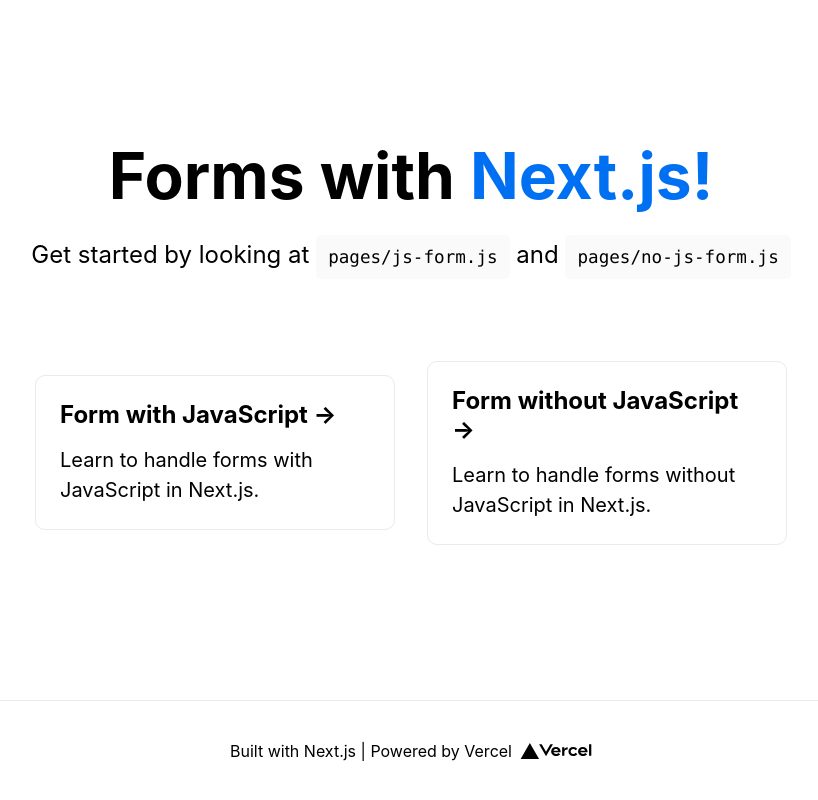
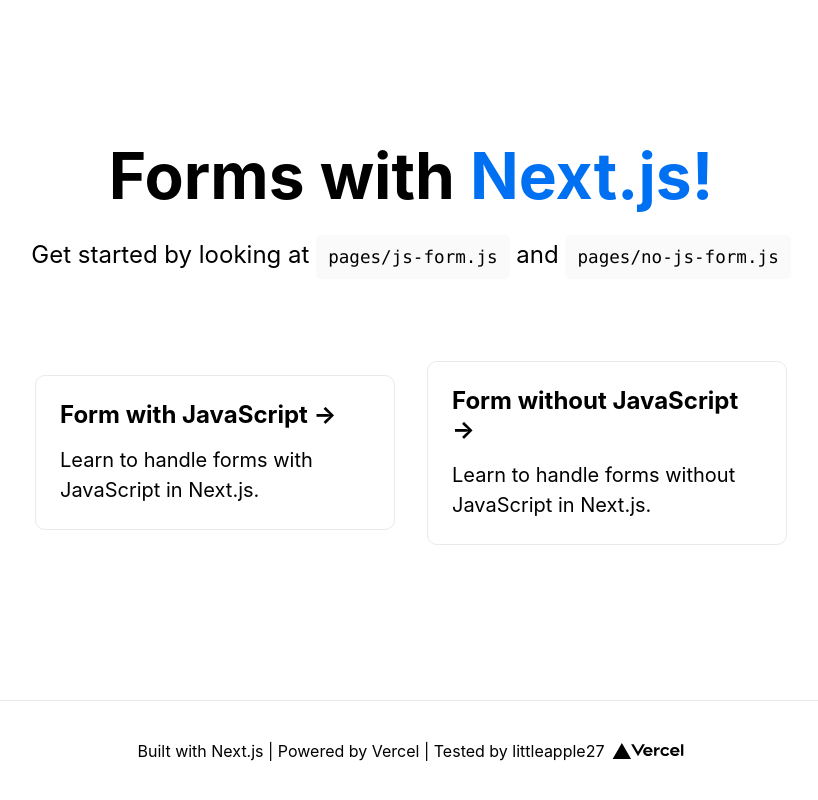
Before and after one commit to littleapple27/ci-cd-example, a Next.js app: page / in a window 1280 px wide. Shown: the whole page, without its empty margins (229-1047 px from the left). Built offline with nearby package versions, Linux system fonts and the light colour scheme.

Commit message:
check again (#11)
* check again

* test

```diff
--- a/pages/index.js
+++ b/pages/index.js
@@ -42,7 +42,7 @@
 
       <footer className={styles.footer}>
         <a href="https://nextjs.org" target="_blank" rel="noopener noreferrer">
-          Built with Next.js | Powered by Vercel
+          Built with Next.js | Powered by Vercel | Tested by littleapple27
           <span className={styles.logo}>
             <Image src="/vercel.svg" alt="Vercel Logo" width={72} height={16} />
           </span>
```
